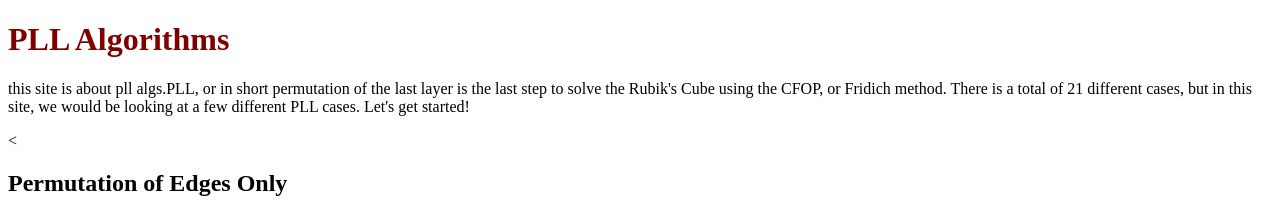
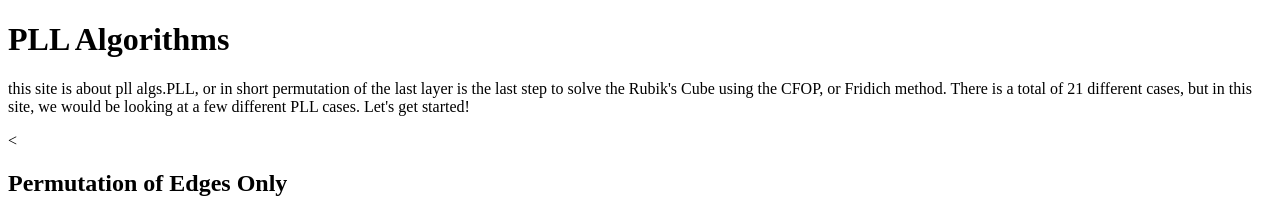
Before and after one commit to dhs17y1fchenmiaojingcheryl/pllcases, a plain HTML site: page index.html in a window 1280 px wide. Shown: the top 214 px of the page. Drawn offline with Linux system fonts and the light colour scheme.

Commit message:
Update index.html

```diff
--- a/index.html
+++ b/index.html
@@ -7,8 +7,7 @@
     <title> Permutation of Last Layer </title> <!-- ur title here -->
     <style>
         h1 {
-          font-size: 18;
-          color: maroon;
+          font-size: 88;
         }
     </style>
 </head>
```
